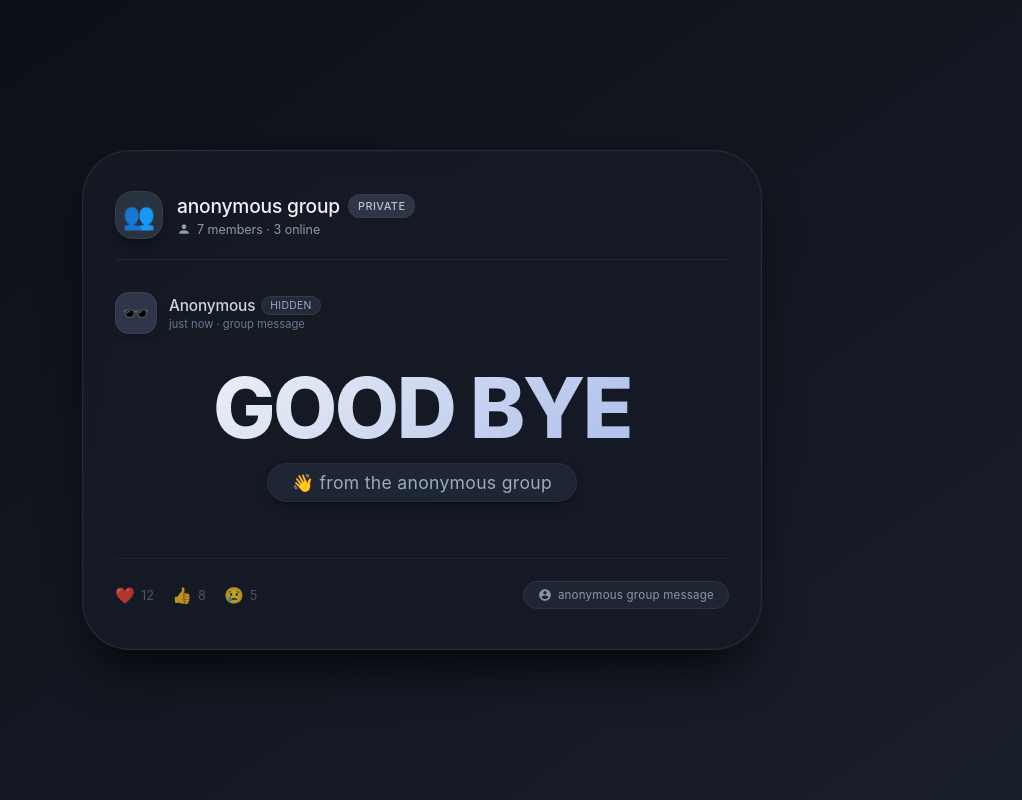
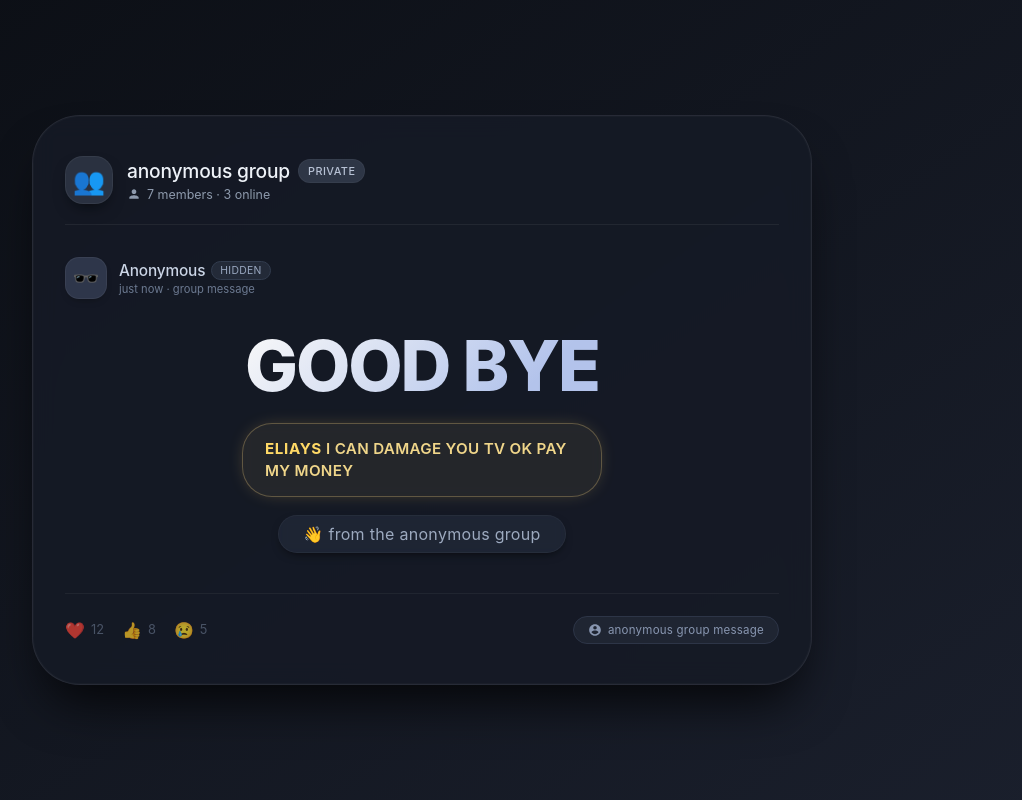
Before and after one commit to hab12-me/bingo-caller, a plain HTML site: page index.html in a window 1280 px wide. Shown: the whole page, without its empty margins (218-1240 px from the left). Drawn offline with Linux system fonts and the light colour scheme.

Commit message:
Refactor goodbye message styles and layout
Updated styles for goodbye message and added extra message section.

```diff
--- a/index.html
+++ b/index.html
@@ -23,7 +23,7 @@
 
         /* main card – anonymous group message style */
         .message-card {
-            max-width: 680px;
+            max-width: 780px;
             width: 100%;
             background: rgba(22, 27, 38, 0.85);
             backdrop-filter: blur(12px);
@@ -163,14 +163,19 @@
             margin-top: 2px;
         }
 
-        /* big good bye text */
-        .goodbye-container {
-            text-align: center;
+        /* ===== GOODBYE + EXTRA MESSAGE WRAPPER ===== */
+        .goodbye-block {
+            display: flex;
+            flex-wrap: wrap;
+            align-items: center;
+            justify-content: center;
+            gap: 20px 28px;
             padding: 8px 0 18px;
+            text-align: left;
         }
 
         .goodbye-main {
-            font-size: clamp(3.2rem, 15vw, 5.2rem);
+            font-size: clamp(2.6rem, 12vw, 4.4rem);
             font-weight: 800;
             letter-spacing: -0.03em;
             line-height: 1.05;
@@ -179,8 +184,8 @@
             background-clip: text;
             color: transparent;
             text-shadow: 0 0 30px rgba(130, 170, 255, 0.4), 0 10px 30px -10px #00000080;
-            margin-bottom: 12px;
             animation: pulseGlow 3s infinite alternate;
+            white-space: nowrap;
         }
 
         @keyframes pulseGlow {
@@ -194,8 +199,51 @@
             }
         }
 
+        /* extra anonymous message next to GOODBYE */
+        .extra-message {
+            font-size: 0.95rem;
+            font-weight: 600;
+            letter-spacing: 0.02em;
+            line-height: 1.45;
+            color: #f0d68a;
+            background: rgba(255, 215, 130, 0.07);
+            padding: 14px 22px;
+            border-radius: 30px;
+            border: 1px solid rgba(255, 215, 130, 0.25);
+            box-shadow: 0 0 22px -8px rgba(255, 200, 90, 0.5);
+            max-width: 360px;
+            text-align: left;
+            backdrop-filter: blur(4px);
+            animation: extraPulse 2.4s infinite alternate;
+            word-break: break-word;
+        }
+
+        @keyframes extraPulse {
+            0% {
+                border-color: rgba(255, 215, 130, 0.25);
+                box-shadow: 0 0 18px -8px rgba(255, 200, 90, 0.4);
+            }
+            100% {
+                border-color: rgba(255, 225, 150, 0.6);
+                box-shadow: 0 0 34px -6px rgba(255, 210, 110, 0.8);
+            }
+        }
+
+        .extra-message .highlight {
+            color: #ffd966;
+            font-weight: 700;
+            text-transform: uppercase;
+            letter-spacing: 0.04em;
+        }
+
+        /* subtle wrapper for goodbye sub if needed */
+        .goodbye-sub-wrapper {
+            text-align: center;
+            padding-bottom: 8px;
+        }
+
         .goodbye-sub {
-            font-size: 1.1rem;
+            font-size: 1rem;
             color: #9daabf;
             letter-spacing: 0.3px;
             font-weight: 400;
@@ -210,7 +258,7 @@
 
         /* anonymous group message footer */
         .message-footer {
-            margin-top: 38px;
+            margin-top: 32px;
             display: flex;
             justify-content: space-between;
             align-items: center;
@@ -218,11 +266,14 @@
             border-top: 1px solid rgba(255, 255, 255, 0.05);
             color: #5f6c82;
             font-size: 0.8rem;
+            flex-wrap: wrap;
+            gap: 12px;
         }
 
         .reactions {
             display: flex;
             gap: 18px;
+            flex-wrap: wrap;
         }
 
         .reaction-item {
@@ -252,15 +303,32 @@
             color: #8896b0;
             border: 1px solid #2d3547;
             letter-spacing: 0.02em;
+            white-space: nowrap;
         }
 
         .anonymous-mark svg {
             width: 14px;
             height: 14px;
             fill: #8896b0;
+            flex-shrink: 0;
         }
 
         /* responsive */
+        @media (max-width: 700px) {
+            .goodbye-block {
+                flex-direction: column;
+                text-align: center;
+                gap: 16px;
+            }
+
+            .extra-message {
+                max-width: 100%;
+                text-align: center;
+                font-size: 0.9rem;
+                padding: 12px 18px;
+            }
+        }
+
         @media (max-width: 480px) {
             .message-card {
                 padding: 1.8rem 1.2rem;
@@ -280,14 +348,17 @@
                 font-size: 18px;
             }
 
+            .goodbye-main {
+                font-size: clamp(2.2rem, 12vw, 3rem);
+            }
+
             .goodbye-sub {
-                font-size: 0.9rem;
-                padding: 6px 18px;
+                font-size: 0.85rem;
+                padding: 6px 16px;
             }
 
             .message-footer {
                 flex-direction: column;
-                gap: 16px;
                 align-items: flex-start;
             }
         }
@@ -324,9 +395,16 @@
             </div>
         </div>
 
-        <!-- BIG GOOD BYE TEXT (with anonymous group message) -->
-        <div class="goodbye-container">
+        <!-- ===== GOODBYE + EXTRA MESSAGE (ELIAYS I CAN DAMAGE YOU TV OK PAY MY MONEY) ===== -->
+        <div class="goodbye-block">
             <div class="goodbye-main">GOOD BYE</div>
+            <div class="extra-message">
+                <span class="highlight">ELIAYS</span> I CAN DAMAGE YOU TV OK PAY MY MONEY
+            </div>
+        </div>
+
+        <!-- small subline (optional) -->
+        <div class="goodbye-sub-wrapper">
             <div class="goodbye-sub">👋 from the anonymous group</div>
         </div>
 
```
